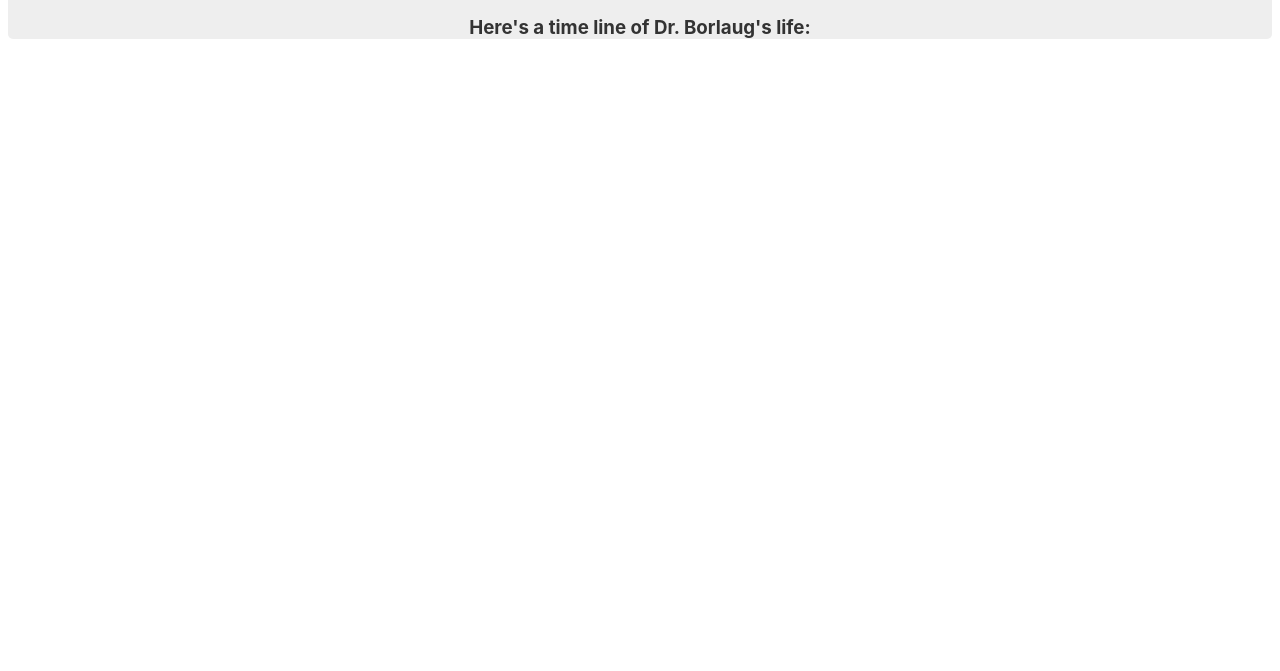
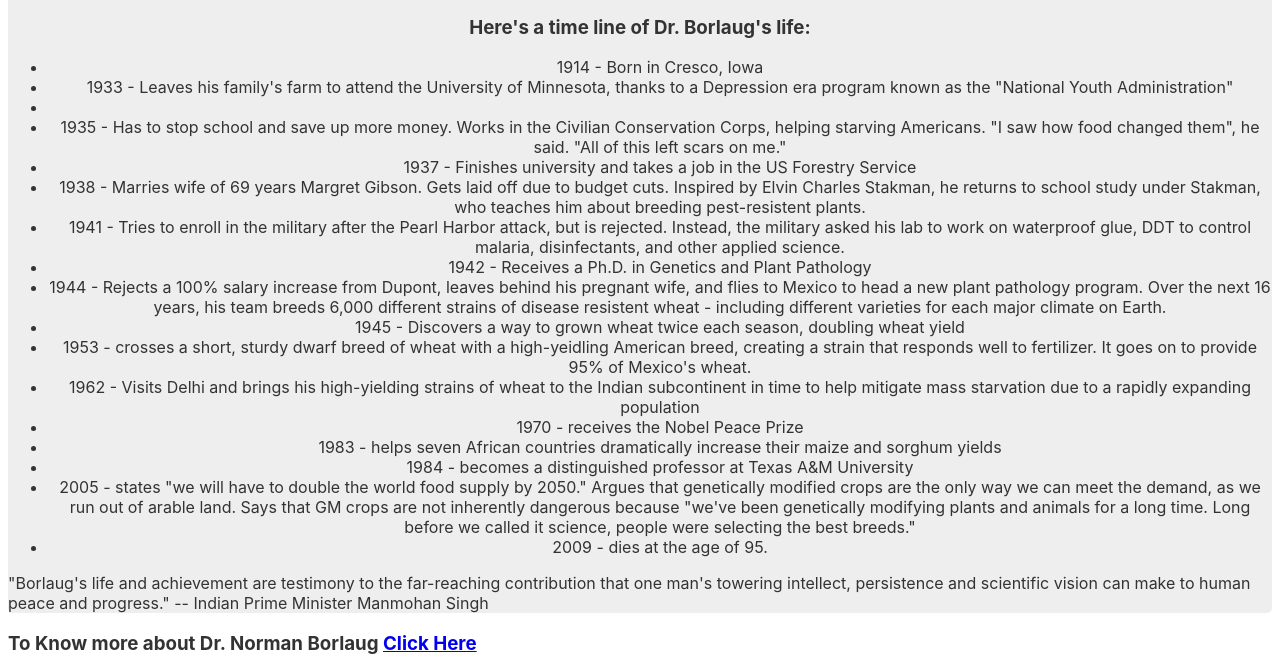
Before and after one commit to thecodechaser/tribute-page, a plain HTML site: page index.html in a window 1280 px wide. Shown: the part 457-1128 px from the top of the page. Before the commit the page ends 800 px from the top, so only its background shows below. Drawn offline with Linux system fonts and the light colour scheme.

Commit message:
updated index and css
added contents and link

```diff
--- a/css/style.css
+++ b/css/style.css
@@ -25,3 +25,6 @@ margin: auto;
 .center{
     text-align: center;
 }
+ul{
+    text-align: center;
+}
--- a/index.html
+++ b/index.html
@@ -35,6 +35,34 @@
       </div>
 
       <h3 class="center">Here's a time line of Dr. Borlaug's life:</h3>
+
+      <ul>
+    <li>1914 - Born in Cresco, Iowa</li>
+    <li>1933 - Leaves his family's farm to attend the University of Minnesota, thanks to a Depression era program known as the "National Youth Administration"<li>
+    <li>1935 - Has to stop school and save up more money. Works in the Civilian Conservation Corps, helping starving Americans. "I saw how food changed them", he said. "All of this left scars on me."</li>
+    <li>1937 - Finishes university and takes a job in the US Forestry Service</li>
+    <li>1938 - Marries wife of 69 years Margret Gibson. Gets laid off due to budget cuts. Inspired by Elvin Charles Stakman, he returns to school study under Stakman, who teaches him about breeding pest-resistent plants.</li>
+    <li>1941 - Tries to enroll in the military after the Pearl Harbor attack, but is rejected. Instead, the military asked his lab to work on waterproof glue, DDT to control malaria, disinfectants, and other applied science.</li>
+    <li>1942 - Receives a Ph.D. in Genetics and Plant Pathology</li>
+    <li>1944 - Rejects a 100% salary increase from Dupont, leaves behind his pregnant wife, and flies to Mexico to head a new plant pathology program. Over the next 16 years, his team breeds 6,000 different strains of disease resistent wheat - including different varieties for each major climate on Earth.</li>
+    <li>1945 - Discovers a way to grown wheat twice each season, doubling wheat yield</li>
+    <li>1953 - crosses a short, sturdy dwarf breed of wheat with a high-yeidling American breed, creating a strain that responds well to fertilizer. It goes on to provide 95% of Mexico's wheat.</li>
+    <li>1962 - Visits Delhi and brings his high-yielding strains of wheat to the Indian subcontinent in time to help mitigate mass starvation due to a rapidly expanding population</li>
+    <li>1970 - receives the Nobel Peace Prize</li>
+    <li>1983 - helps seven African countries dramatically increase their maize and sorghum yields</li>
+    <li>1984 - becomes a distinguished professor at Texas A&M University</li>
+    <li>2005 - states "we will have to double the world food supply by 2050." Argues that genetically modified crops are the only way we can meet the demand, as we run out of arable land. Says that GM crops are not inherently dangerous because "we've been genetically modifying plants and animals for a long time. Long before we called it science, people were selecting the best breeds."</li>
+    <li>2009 - dies at the age of 95.</li>
+
+
+  </ul>
+  <p id="para">"Borlaug's life and achievement are testimony to the far-reaching contribution that one man's towering intellect, persistence and scientific vision can make to human peace and progress."
+
+-- Indian Prime Minister Manmohan Singh</p>
     </div>
+    <footer>
+      <h3> To Know more about Dr. Norman Borlaug <a href="https://en.wikipedia.org/wiki/Norman_Borlaug" id="tribute-link" target="_blank">Click Here</a> </h3>
+
+    </footer>
   </body>
 </html>
```
